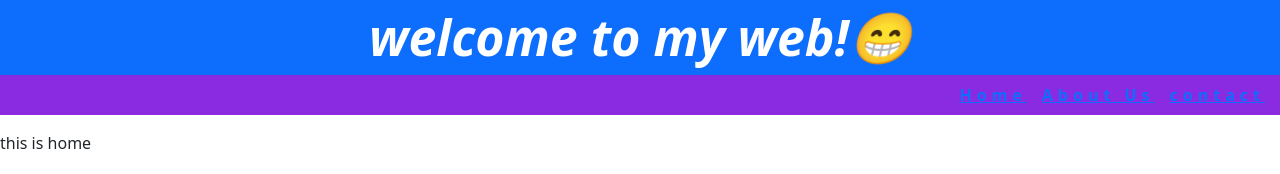
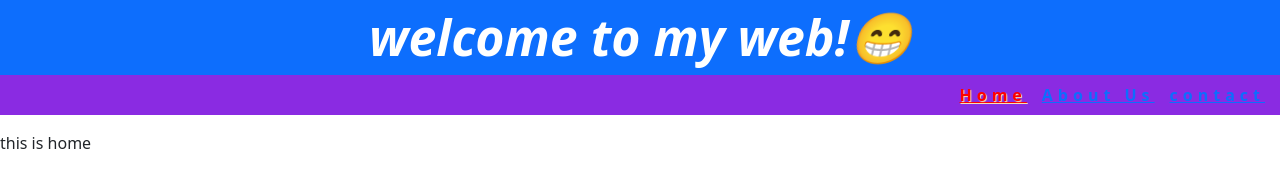
Before and after one commit to rakeshkarpuram03/9amreact, a Next.js app: page / in a window 1280 px wide. Shown: the top 174 px of the page. Built offline with nearby package versions, Linux system fonts and the light colour scheme.

Commit message:
active menu changes

```diff
--- a/src/components/menu.js
+++ b/src/components/menu.js
@@ -1,18 +1,27 @@
-import React from 'react'
+import React ,{useState,useEffect} from 'react'
 import Link from 'next/link';
 
 export const Menu = () => {
+  const [menuitem,setmenuitem]=useState('')
+  useEffect(()=>{
+ let Pathname=window.location.pathname
+ setmenuitem(Pathname.slice(1)||"home")
+  },[])
+  const fnmenuclick=(eve)=>{
+    setmenuitem(eve.target.id)
+  }
   return (
     <div className='menu'>
         <ul>
+
       <li>
-        <Link href="/home">Home</Link>
+        <Link id="home"  className={menuitem=="home" &&"active-menu"}onClick={fnmenuclick} href="/home">Home</Link>
       </li>
       <li>
-        <Link href="/about">About Us</Link>
+        <Link  id="about"className={menuitem=="about" &&"active-menu"} onClick={fnmenuclick}href="/about">About Us</Link>
       </li>
       <li>
-        <Link href="/contact">contact</Link>
+        <Link  id="contact" className={menuitem=="contact" &&"active-menu"}onClick={fnmenuclick} href="/contact">contact</Link>
       </li>
     </ul>
 
--- a/src/styles/globals.css
+++ b/src/styles/globals.css
@@ -28,3 +28,7 @@ body{
   width:100%
 
 }
+.active-menu{
+  color:red;
+  text-shadow:1px 1px 1px wheat;
+}
```
